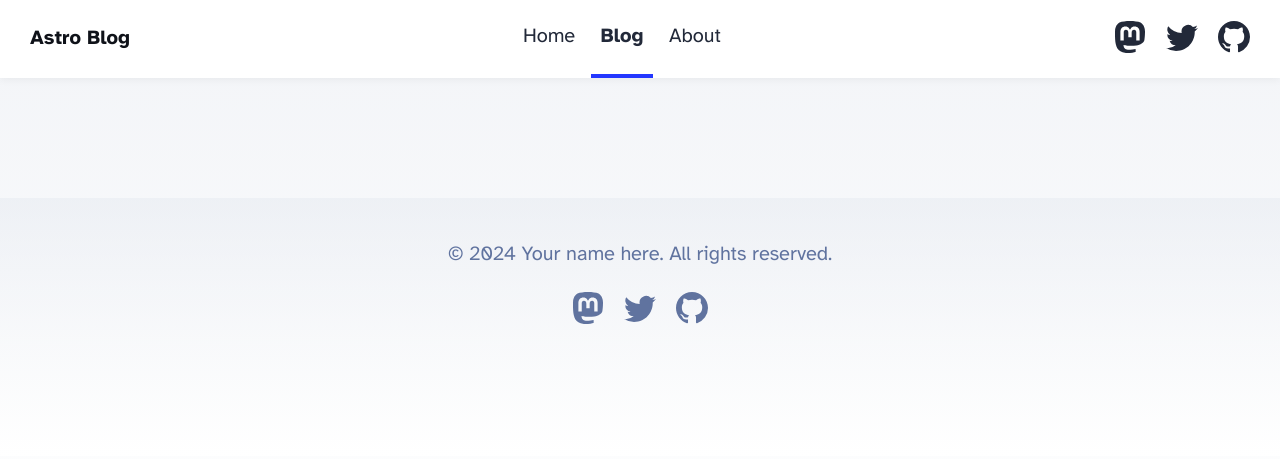
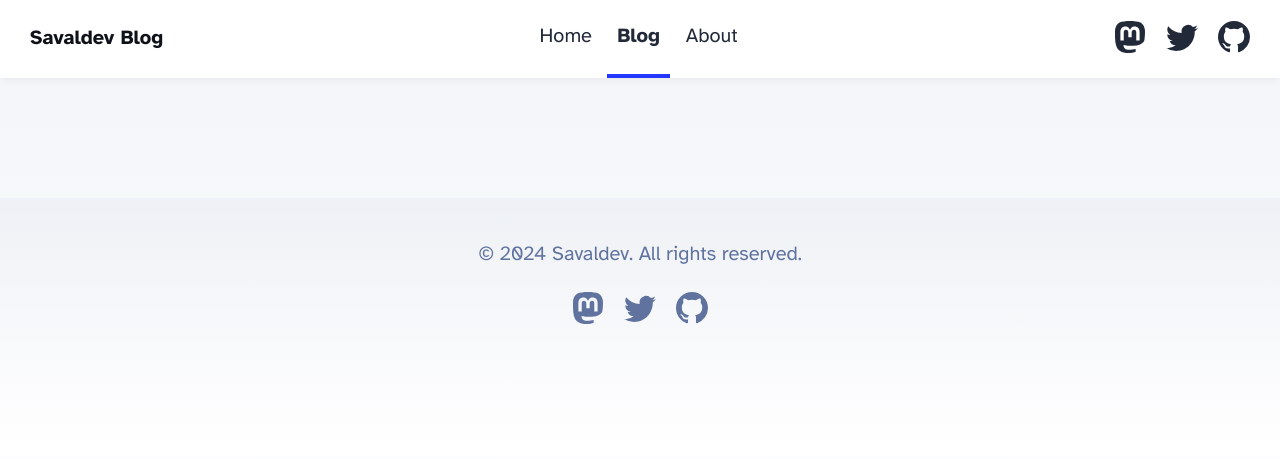
Before and after one commit to Santaval/frontend-roadmap, an Astro site in the folder blog/: page /blog in a window 1280 px wide. Built offline with nearby package versions, Linux system fonts and the light colour scheme; Astro itself is replaced by a stand-in of ours.

Commit message:
feat: mod github link and footer

```diff
--- a/blog/src/components/Footer.astro
+++ b/blog/src/components/Footer.astro
@@ -3,7 +3,7 @@ const today = new Date();
 ---
 
 <footer>
-	&copy; {today.getFullYear()} Your name here. All rights reserved.
+	&copy; {today.getFullYear()} Savaldev. All rights reserved.
 	<div class="social-links">
 		<a href="https://m.webtoo.ls/@astro" target="_blank">
 			<span class="sr-only">Follow Astro on Mastodon</span>
--- a/blog/src/consts.ts
+++ b/blog/src/consts.ts
@@ -1,5 +1,5 @@
 // Place any global data in this file.
 // You can import this data from anywhere in your site by using the `import` keyword.
 
-export const SITE_TITLE = 'Astro Blog';
-export const SITE_DESCRIPTION = 'Welcome to my website!';
+export const SITE_TITLE = 'Savaldev Blog';
+export const SITE_DESCRIPTION = 'Un blog sobre desarrollo web y tecnología';
```
